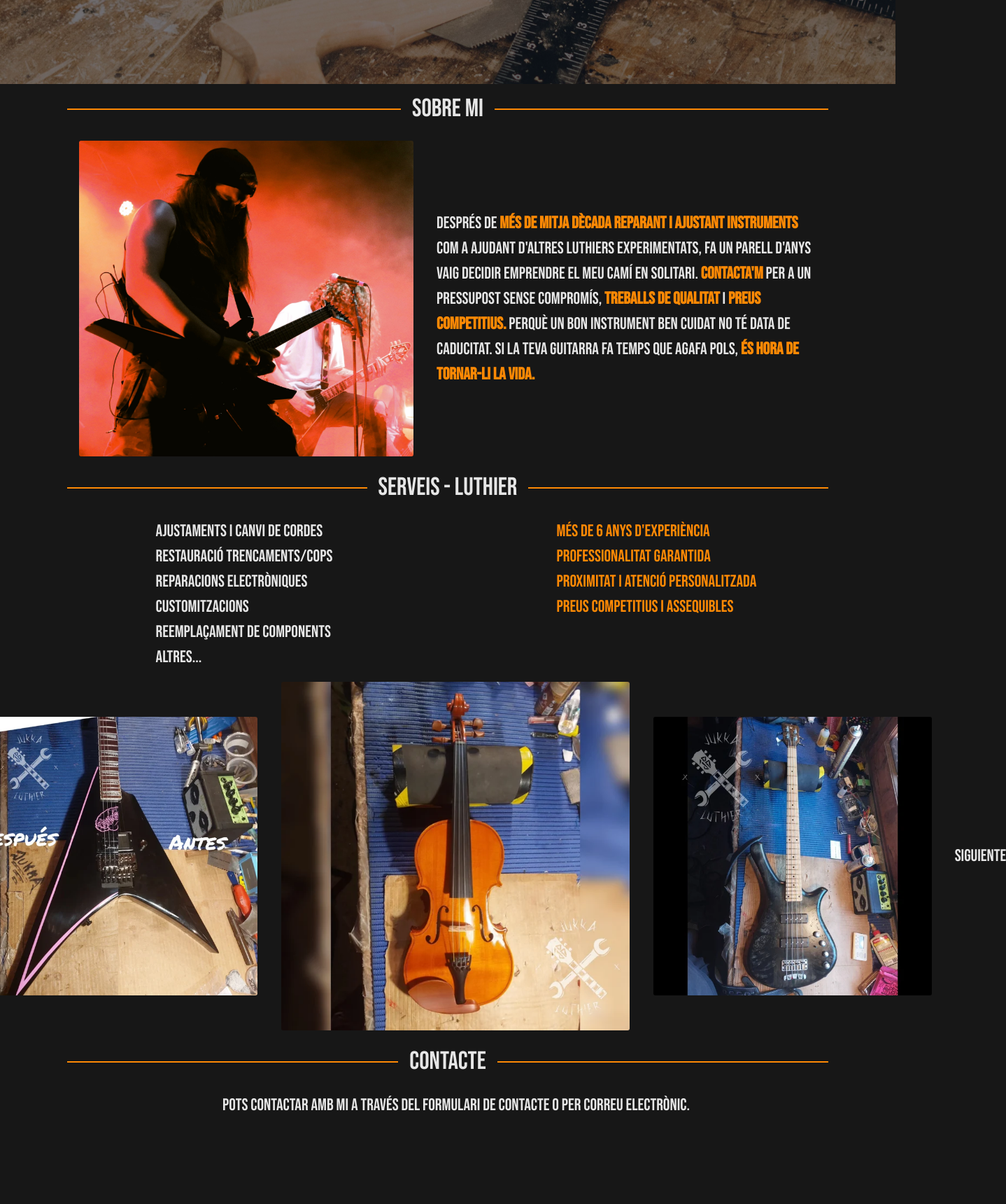
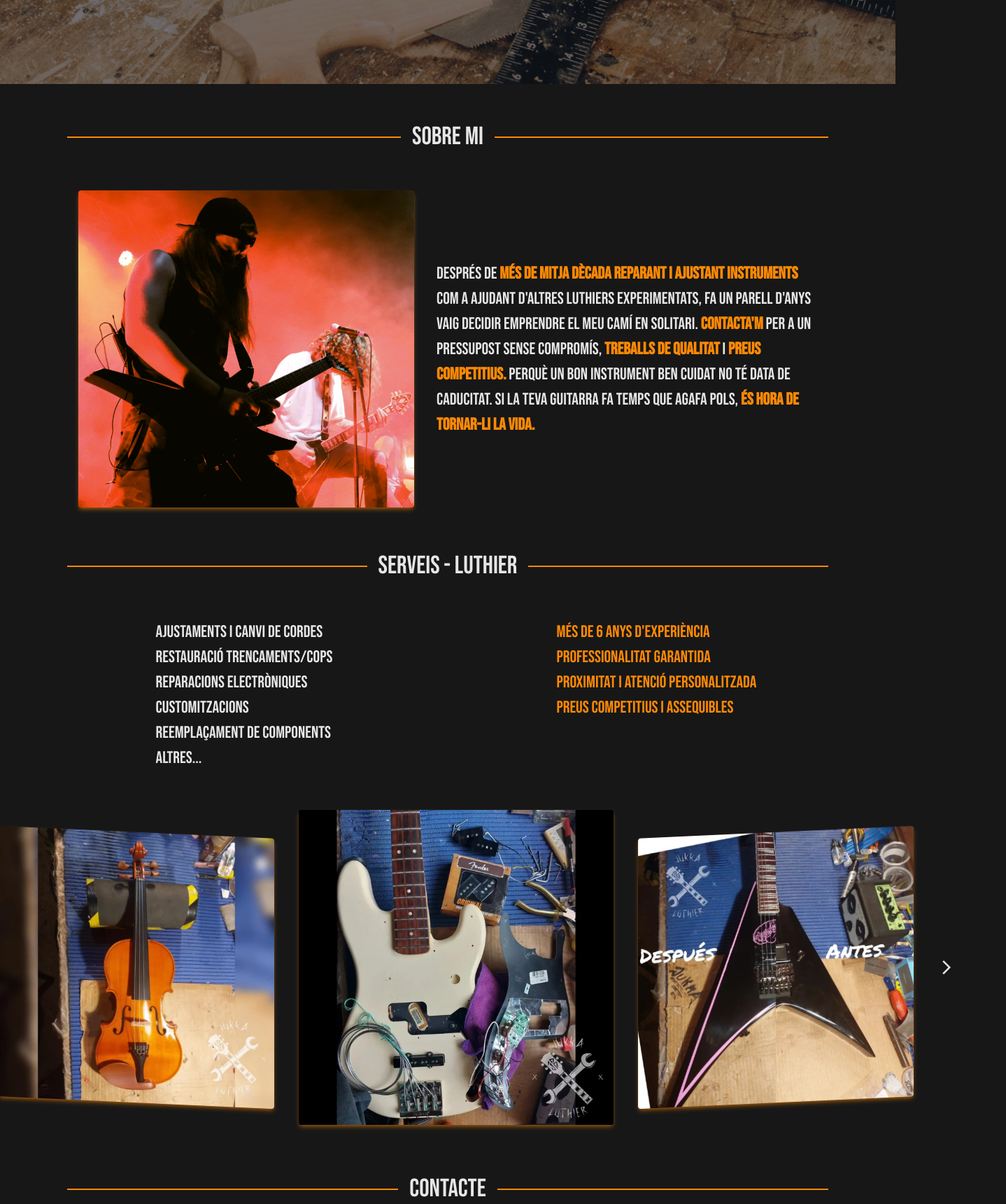
Before and after one commit to AlejandroJarque/LUTHIER-WEB_Project, a Next.js app: page /1 in a window 1280 px wide. Shown: the part 680-2400 px from the top of the page at 70% size, 1438 px wide, since content can reach past the window. Before the commit the page ends 2285 px from the top, so only its background shows below. Built offline with nearby package versions, Linux system fonts and the light colour scheme.

Commit message:
Minor improvements to Carroussel

```diff
--- a/src/app/[lang]/page.tsx
+++ b/src/app/[lang]/page.tsx
@@ -24,7 +24,7 @@ function Landing({ i18 }: { i18: any }) {
       style={{ backgroundImage: "url('/img/workshop.jpg')" }}>
       <div className="bg-gray-900/50 w-full h-full pt-20 flex flex-col lg:flex-row gap-10 justify-center items-center text-white text-center">
         <div className="md:w-1/3 w-2/3 md:h-full h-auto flex flex-col justify-center items-center
-        text-white text-center lg:text-8xl md:text-[4rem]  text-5xl font-bebas leading-[1.01] ">
+        text-white text-center lg:text-8xl md:text-[4rem] text-5xl font-bebas leading-[1.01] ">
           {i18.title}
         </div>
         <div className="md:w-1/3 w-2/3 md:h-full h-auto flex justify-center items-center m-6">
@@ -36,12 +36,12 @@ function Landing({ i18 }: { i18: any }) {
   )
 }
 
-function Aboutme({ i18 } : { i18: any }) {
+function Aboutme({ i18 }: { i18: any }) {
   return (
-    <div className="mx-20">
+    <div className="mx-20 pt-10">
       <TitleText title={i18.title} />
-      <div className="flex flex-row m-2 ml-8 mt-4">
-        <Image className="border-transparent border rounded w-full h-full md:max-w-[480px]" src="/img/landingv.jpg" width={800} height={1000} alt="About Me" />
+      <div className="flex flex-row m-2 ml-8 mt-4 pt-6">
+        <Image className="border-transparent border-0 border rounded w-full h-full md:max-w-[480px] shadow-md shadow-orange-400/40" src="/img/landingv.jpg" width={800} height={1000} alt="About Me" />
         <div className="flex flex-col justify-center items-start m-4 md:m-8 text-left">
           <p>{getAsText(i18.description)}</p>
         </div>
@@ -52,14 +52,21 @@ function Aboutme({ i18 } : { i18: any }) {
 
 function Services({ i18 }: { i18: any }) {
   return (
-    <div className="mx-20">
+    <div className="flex flex-col justify-center items-center mx-20 pt-10">
       <TitleText title={i18.title} />
-      <div className="flex flex-row justify-center m-2 ml-8 mt-4">
+      <div className="flex flex-row justify-center m-2 ml-8 mt-4 pt-6">
         <p className="whitespace-pre-line pr-40">{i18.description1}</p>
-        <p className= "whitespace-pre-line text-orange-400 pl-40">{i18.description2}</p>
+        <p className="whitespace-pre-line text-orange-400 pl-40">{i18.description2}</p>
       </div>
-      <div className= "flex flex-row justify-center m-2 ml-8 mt-4">
-        <Carousel />
+      <div className="flex flex-row justify-center m-2 ml-8 mt-12 mb-4 max-w-[70%]">
+        <Carousel source={[
+          '/img/mywork/00001.webp',
+          '/img/mywork/00002.webp',
+          '/img/mywork/00003.webp',
+          '/img/mywork/00004.webp',
+          '/img/mywork/00005.webp',
+          '/img/mywork/00007.webp',
+        ]} />
       </div>
     </div>
   )
@@ -67,9 +74,9 @@ function Services({ i18 }: { i18: any }) {
 
 function Contact({ i18 }: { i18: any }) {
   return (
-    <div className="mx-20">
+    <div className="mx-20 pt-10">
       <TitleText title={i18.title} />
-      <div className="flex flex-row justify-center m-2 ml-8 mt-4">
+      <div className="flex flex-row justify-center m-2 ml-8 mt-4 pt-6">
         <p>{i18.description}</p>
       </div>
     </div>
--- a/src/components/Carousel.tsx
+++ b/src/components/Carousel.tsx
@@ -1,42 +1,43 @@
 'use client';
 import { useState } from "react"
 import Image from 'next/image'
+import { ArrowForward, ArrowBack } from "./svg/SVGIcons";
 
-function Carousel() {
+function Carousel({ source }: { source: string[] }) {
   const [currentIndex, setCurrentIndex] = useState(0);
-  const [isOpen, setIsOpen] = useState(false);
-  const [selectedImage, setSelectedImage] = useState('');
-  const images = [
+  const [imagePreview, setImagePreview] = useState('');
+
+  const images = source ?? [
+    '/img/mywork/00001.webp',
     '/img/mywork/00002.webp',
     '/img/mywork/00003.webp',
     '/img/mywork/00004.webp',
     '/img/mywork/00005.webp',
     '/img/mywork/00007.webp',
   ]
+
+
   const prevIndex = currentIndex === 0 ? images.length - 1 : currentIndex - 1
   const nextIndex = currentIndex === images.length - 1 ? 0 : currentIndex + 1
 
   return (
     <>
       <div className="flex items-center justify-center gap-8">
-        <button className="hover:text-orange-400" onClick={() => setCurrentIndex(currentIndex === 0 ? images.length - 1 : currentIndex - 1)}>Anterior</button>
-        <Image className="border-transparent border rounded" src={images[currentIndex]} alt={`Imagen ${currentIndex + 1}`} width={400} height={200} onClick={() => {
-          setSelectedImage(images[currentIndex]);
-          setIsOpen(true);
+        <button className="hover:text-orange-400 cursor-pointer " onClick={() => setCurrentIndex(currentIndex === 0 ? images.length - 1 : currentIndex - 1)}><ArrowBack /></button>
+        <Image className="hover:border-orange-400 hover:border-2 cursor-pointer border border-0 rounded shadow-md shadow-orange-400/40 rotate-x-15 rotate-y-10 transition duration-300" src={images[prevIndex]} alt={`Imagen ${currentIndex - 1}`} width={400} height={200} onClick={() => {
+          setImagePreview(images[prevIndex])
         }} />
-        <Image className="border-transparent border rounded" src={images[prevIndex]} alt={`Imagen ${prevIndex + 1}`} width={500} height={300} onClick={() => {
-          setSelectedImage(images[prevIndex]);
-          setIsOpen(true);
+        <Image className=" hover:border-orange-400 hover:border-2 cursor-pointer border border-0 rounded shadow-md shadow-orange-400/40 transition duration-300" src={images[currentIndex]} alt={`Imagen ${currentIndex}`} width={450} height={250} onClick={() => {
+          setImagePreview(images[currentIndex])
         }} />
-        <Image className="border-transparent border rounded" src={images[nextIndex]} alt={`Imagen ${nextIndex + 1}`} width={400} height={200} onClick={() => {
-          setSelectedImage(images[nextIndex]);
-          setIsOpen(true);
+        <Image className="hover:border-orange-400 hover:border-2 cursor-pointer border border-0 rounded shadow-md shadow-orange-400/40 rotate-x-15 -rotate-y-10 transition duration-300" src={images[nextIndex]} alt={`Imagen ${currentIndex + 1}`} width={400} height={200} onClick={() => {
+          setImagePreview(images[nextIndex])
         }} />
-        <button className="hover:text-orange-400" onClick={() => setCurrentIndex(currentIndex === images.length - 1 ? 0 : currentIndex + 1)}>Siguiente</button>
+        <button className="hover:text-orange-400 cursor-pointer" onClick={() => setCurrentIndex(currentIndex === images.length - 1 ? 0 : currentIndex + 1)}><ArrowForward /></button>
       </div>
-      {isOpen && (
-        <div className="fixed inset-0 bg-black/80 flex justify-center items-center z-50" onClick={() => setIsOpen(false)}>
-          <Image src={selectedImage} alt="Imagen ampliada" width={700} height={400} onClick={() => setIsOpen(false)} />
+      {imagePreview && (
+        <div className="fixed inset-0 bg-black/80 flex justify-center items-center z-50" onClick={() => setImagePreview('')}>
+          <Image className="border rounded shadow-md border-0" src={imagePreview} alt="Imagen ampliada" width={700} height={400} onClick={() => setImagePreview('')} />
         </div>
       )}
     </>
--- a/src/components/svg/SVGIcons.tsx
+++ b/src/components/svg/SVGIcons.tsx
@@ -57,7 +57,15 @@ function JukkaLogo(props: SVGProps<SVGSVGElement>) {
                 id="path1" />
         </g>
     </svg>
-
 }
 
-export { BurgerIcon, CloseIcon, JukkaIcon, JukkaLogo };
+function ArrowForward(props: SVGProps<SVGSVGElement>) {
+    return <svg {...props} xmlns="http://www.w3.org/2000/svg" height="24px" viewBox="0 -960 960 960" width="24px" fill="currentColor"><path d="m321-80-71-71 329-329-329-329 71-71 400 400L321-80Z" /></svg>
+}
+
+
+function ArrowBack(props: SVGProps<SVGSVGElement>) {
+    return <svg {...props} xmlns="http://www.w3.org/2000/svg" height="24px" viewBox="0 -960 960 960" width="24px" fill="currentColor"><path d="M400-80 0-480l400-400 71 71-329 329 329 329-71 71Z" /></svg>
+}
+
+export { BurgerIcon, CloseIcon, JukkaIcon, JukkaLogo, ArrowForward, ArrowBack };
--- a/src/components/utils.tsx
+++ b/src/components/utils.tsx
@@ -1,6 +1,6 @@
 function TitleText( {title} : { title: any }) {
     return (
-        <div className="w-full h-fit flex flex-row justify-center items-center pt-4 pb-2">
+        <div className="w-full h-fit flex flex-row justify-center items-center py-4">
             <span className="w-full h-[2px] bg-orange-400 mx-4 my-4"></span>
             <h2 className="xl:text-4xl"><span className="whitespace-nowrap">{title}</span></h2>
             <span className="w-full h-[2px] bg-orange-400 mx-4 my-4"></span>
```
Lines whose indentation alone changed are shown as unchanged.
